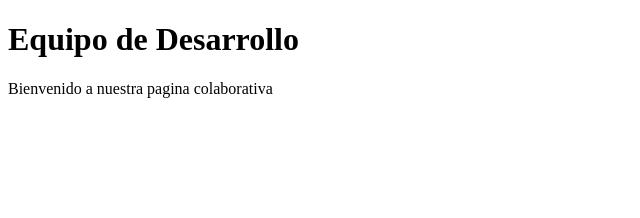
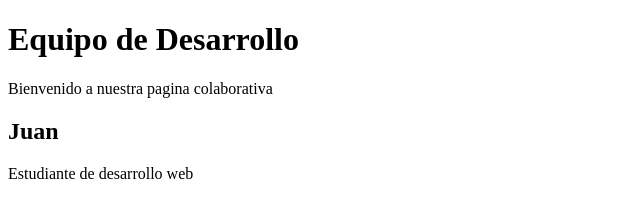
Before and after one commit to Miguel202520/S9-S2-T1, a plain HTML site: page index.html in a window 1280 px wide. Shown: the whole page, without its empty margins (0-640 px from the left). Drawn offline with Linux system fonts and the light colour scheme.

```diff
--- a/index.html
+++ b/index.html
@@ -7,5 +7,7 @@
 <body>
     <h1>Equipo de Desarrollo</h1>
     <p>Bienvenido a nuestra pagina colaborativa</p>
+    <h2>Juan</h2>
+    <p>Estudiante de desarrollo web</p>
 </body>
 <html>
```
